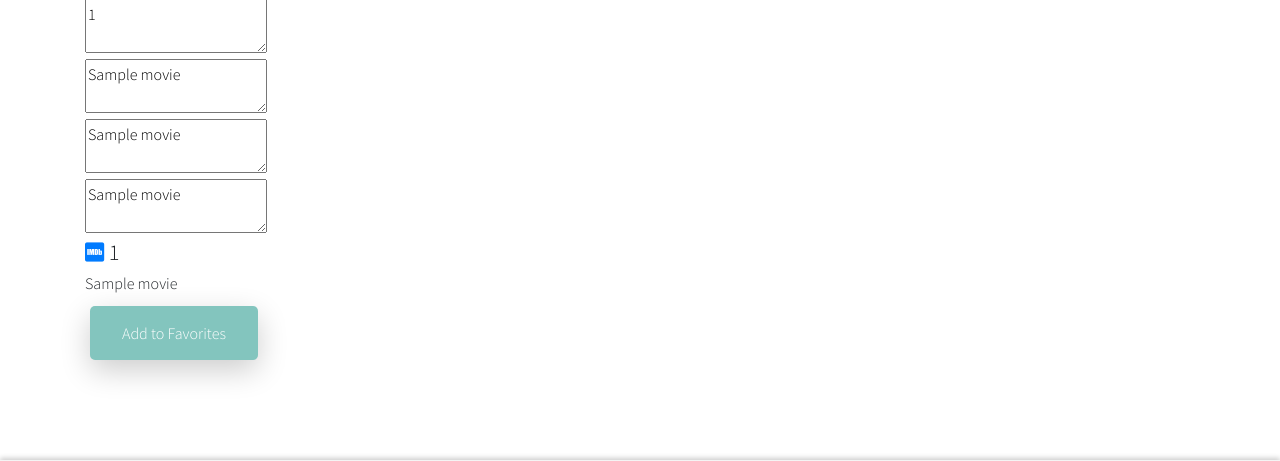
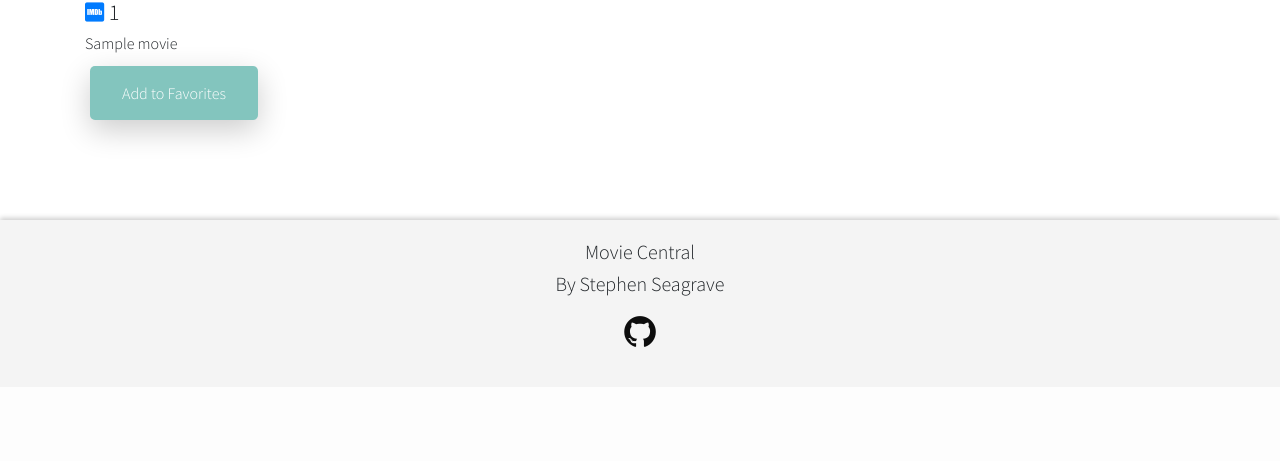
Before and after one commit to nemixu/Movies-Manager, a Flask app: template templates/search.html in a window 1280 px wide. Shown: the part 681-1142 px from the top of the page. After the commit the page ends 1028 px from the top, so only its background shows below. Run offline with Flask 2, Linux system fonts and the light colour scheme; the template is opened without the code that fills it: most values are stand-ins (such as "Sample title", 1, 10 or a date in 2020); some libraries are stand-ins or nearby versions.

Commit message:
added styling display none to textarea

```diff
--- a/static/css/style.css
+++ b/static/css/style.css
@@ -349,3 +349,7 @@ body {
     animation: slowfade 2s ease-in;
     inline-size: min-content;
 }
+
+.hidden-text {
+    display:none;
+}
--- a/templates/search.html
+++ b/templates/search.html
@@ -19,10 +19,10 @@
           <div class="col-sm-12 col-md-6 col-lg-3 movie-card">
             <form action="{{ url_for('add_favorite') }}" method="POST">
               <img src="{{ movie[3] }}" class="rounded float-left movie-img" alt="Movie Image">
-              <textarea name="title" id="title" type="hidden">{{ movie[0] }}</textarea>
-              <textarea name="year" id="year" type="hidden">{{ movie[1] }}</textarea>
-              <textarea name="imdbid" id="imdbid" type="hidden" >{{ movie[2] }}</textarea>
-              <textarea name="poster" id="poster" type="hidden">{{ movie[3] }}</textarea>
+              <textarea name="title" id="title" type="hidden" class="hidden-text">{{ movie[0] }}</textarea>
+              <textarea name="year" id="year" type="hidden" class="hidden-text">{{ movie[1] }}</textarea>
+              <textarea name="imdbid" id="imdbid" type="hidden" class="hidden-text">{{ movie[2] }}</textarea>
+              <textarea name="poster" id="poster" type="hidden" class="hidden-text">{{ movie[3] }}</textarea>
               <h3 class="movie-title">
                 <a target="_blank" rel="noopener" href="https://www.imdb.com/title/{{ movie [2]}}/"><i class="fa fa-imdb"></i></a>
                   {{ movie[0] }}
```
